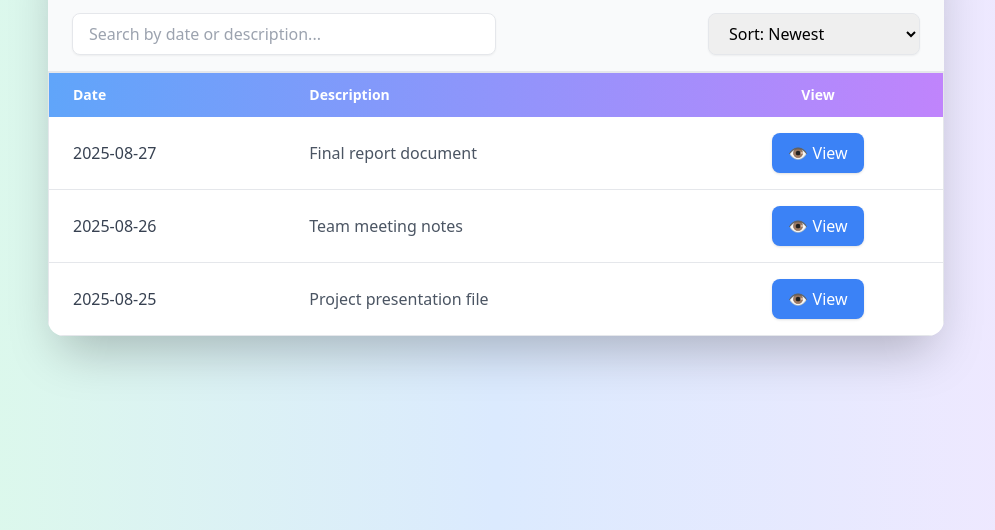
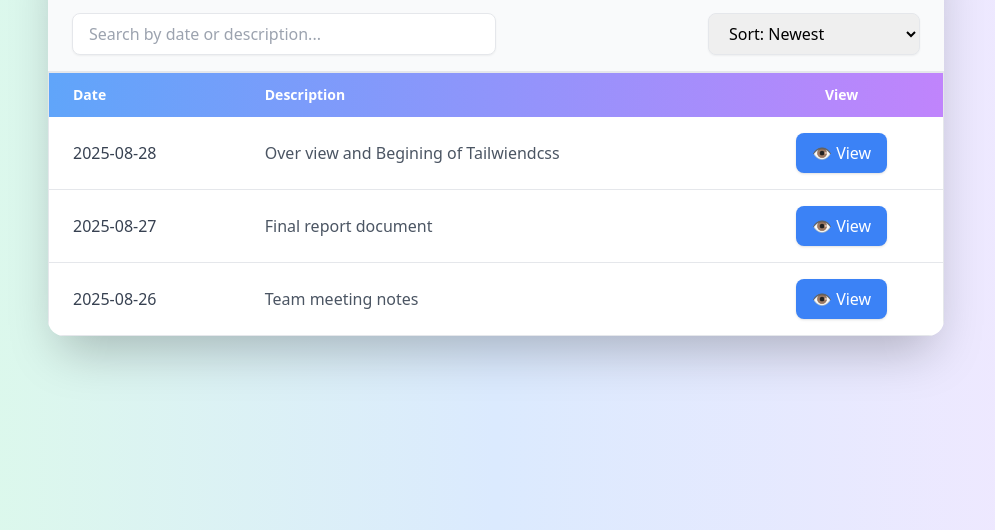
Before and after one commit to Subhom1234/Euphoria-Genx, a plain HTML site: page index.html in a window 1280 px wide. Shown: the part 270-800 px from the top of the page, without its empty margins (144-1139 px from the left). Drawn offline with nearby package versions, Linux system fonts and the light colour scheme.

Commit message:
Update index.html

```diff
--- a/index.html
+++ b/index.html
@@ -47,10 +47,10 @@
         </thead>
         <tbody id="tableBody" class="divide-y divide-gray-200">
           <tr class="hover:bg-blue-50 hover:shadow-md transition duration-300">
-            <td class="px-6 py-4 text-gray-700">2025-08-25</td>
-            <td class="px-6 py-4 text-gray-600">Project presentation file</td>
+            <td class="px-6 py-4 text-gray-700">2025-08-28</td>
+            <td class="px-6 py-4 text-gray-600">Over view and Begining of Tailwiendcss</td>
             <td class="px-6 py-4 text-center">
-              <button onclick="openLink('https://example.com/project')"
+              <button onclick="openLink('https://subhom1234.github.io/Euphoria-Genx/Live_class_project/day1_28.08.2025_Tailwindcss_bigining/index.html')"
                 class="bg-blue-500 hover:bg-blue-600 text-white px-4 py-2 rounded-lg shadow transform hover:scale-105 hover:animate-pulse transition">
                 👁 View
               </button>
```
